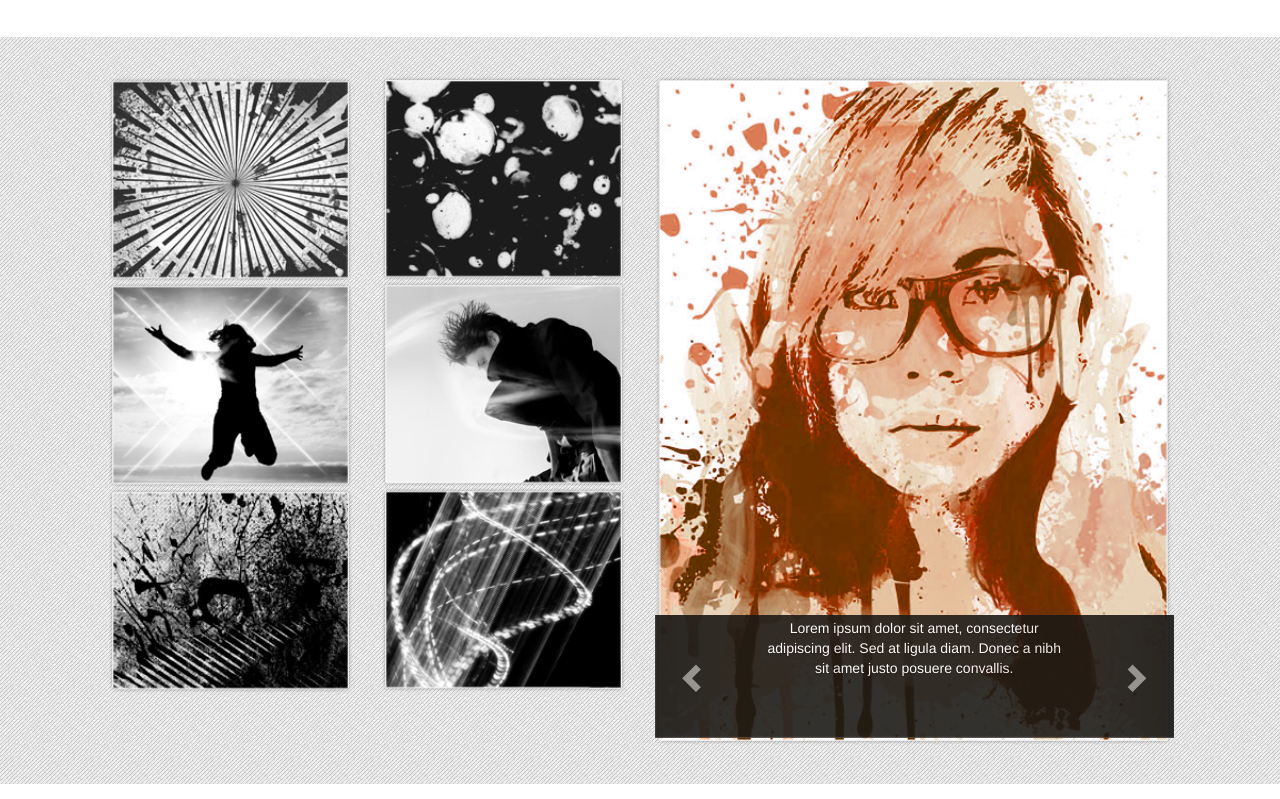
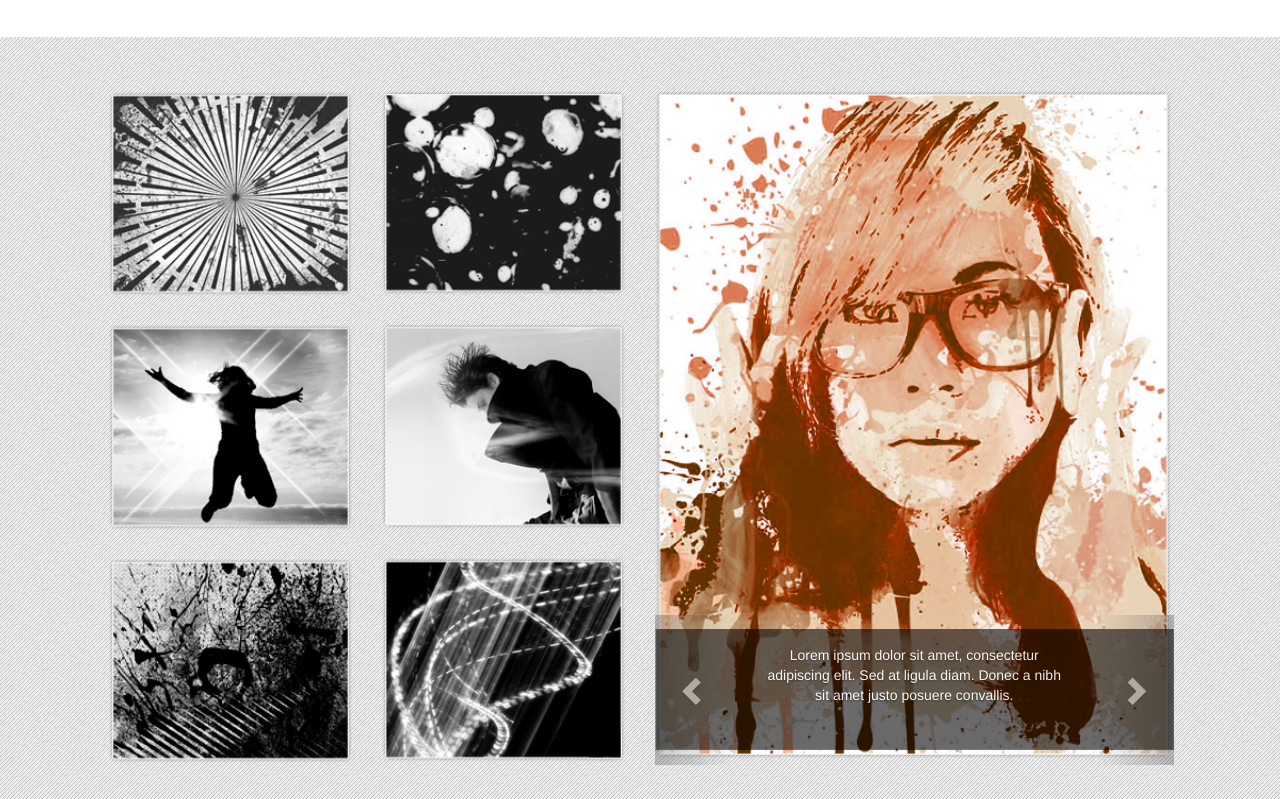
Before and after one commit to munadil98/project-5, a plain HTML site: page index.html in a window 1280 px wide. Shown: the part 867-1666 px from the top of the page. Drawn offline with nearby package versions, Linux system fonts and the light colour scheme.

Commit message:
Add files via upload

```diff
--- a/style.css
+++ b/style.css
@@ -83,6 +83,7 @@
 
 	.photo img{
 		width: 100%;
+		padding: 14px 0px;
 	}
 
 	.svclarge{
@@ -96,7 +97,7 @@
 		bottom: 1%;
 		/*left: 3%;*/
 		/*color: white;*/
-		background: #514a40;
+		/*background: #514a40;*/
 		opacity: 0.9;
 		/*filter: alpha(opacity=90); /* For IE8 and earlier */*/
 		height: 100px;
```
